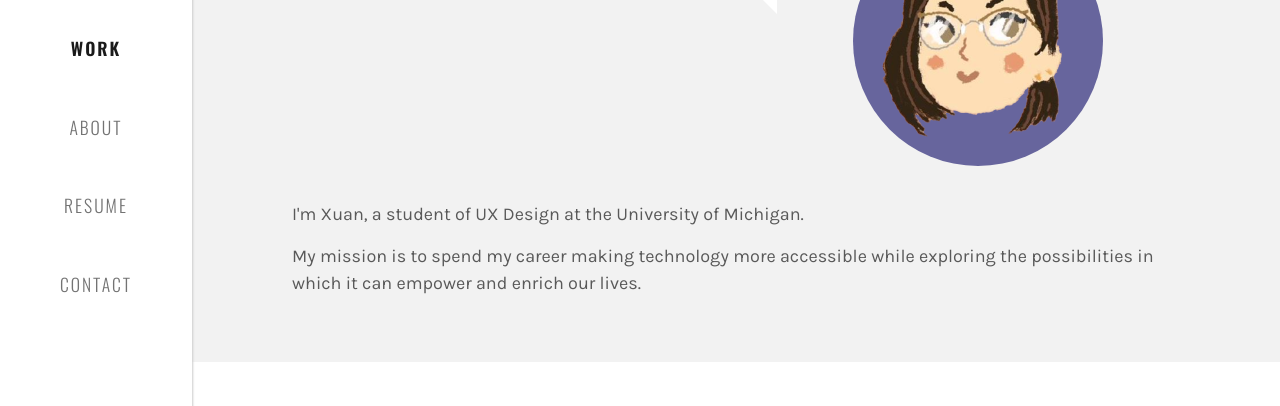
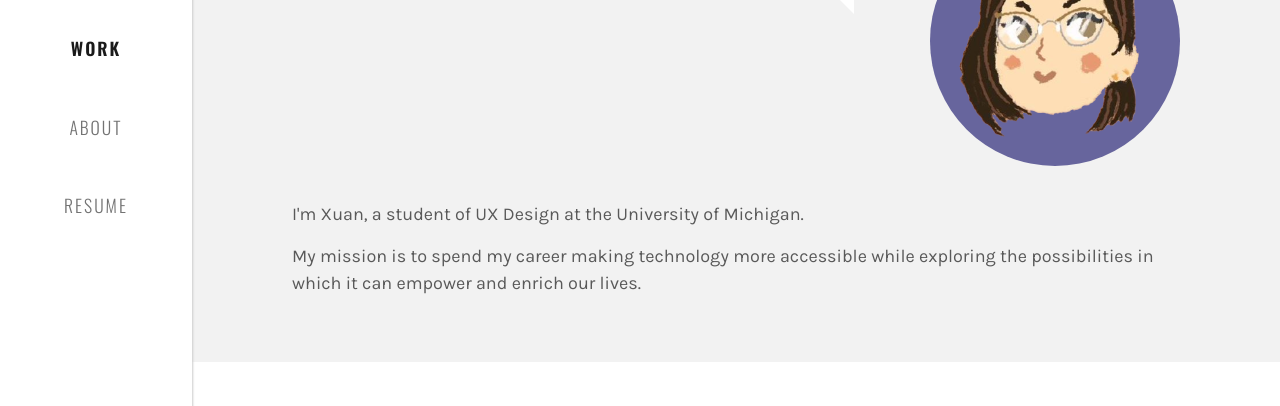
Before and after one commit to justxuit/justxuit.github.io, a plain HTML site: page index.html in a window 1280 px wide. Shown: the part 174-580 px from the top of the page. Drawn offline with nearby package versions, Linux system fonts and the light colour scheme.

Commit message:
Disable contact page and flip card

```diff
--- a/css/master.css
+++ b/css/master.css
@@ -392,50 +392,15 @@ div.intro p {
 }
 
 
-.flip-card {
-    /* flip card effects obtained from:
-    https://www.w3schools.com/howto/howto_css_flip_card.asp */
-    background-color: transparent;
+figure.hello-world-face {
     margin: 40px auto 20px;
     width: 250px;
     height: 250px;
-    perspective: 1000px;
-}
-
-.flip-card-inner {
-    position: relative;
-    width: 100%;
-    height: 100%;
-    border-radius: 50%;
-    -webkit-transition: transform 500ms ease-out;
-    transition: transform 500ms ease-out;
-    transform-style: preserve-3d;
-}
-
-.flip-card-inner img {
     border-radius: 50%;
 }
 
-.flip-card:hover .flip-card-inner,
-.flip-card:focus .flip-card-inner {
-    transform: rotateY(-180deg);
-}
-
-.flip-card-front, .flip-card-back {
-    position: absolute;
-    width: 100%;
-    height: 100%;
-    -webkit-backface-visibility: hidden;
-    backface-visibility: hidden;
-}
-
-.flip-card-front {
-    background-color: transparent;
-}
-
-.flip-card-back {
-    background-color: transparent;
-    transform: rotateY(-180deg);
+.hello-world-face img {
+    border-radius: 50%;
 }
 
 .heading {
--- a/index.html
+++ b/index.html
@@ -18,12 +18,12 @@
 	<script src="https://kit.fontawesome.com/ceba4eca12.js" crossorigin="anonymous"></script>
 	<!-- Global site tag (gtag.js) - Google Analytics -->
 	<script async src="https://www.googletagmanager.com/gtag/js?id=UA-160767132-1"></script>
-	<script>
+	<!-- <script>
 		window.dataLayer = window.dataLayer || [];
 		function gtag(){dataLayer.push(arguments);}
 		gtag('js', new Date());
 		gtag('config', 'UA-160767132-1');
-	</script>
+	</script> -->
 </head>
 <body>
 	<div id="skip-to-main">
@@ -40,7 +40,7 @@
 				<a href="index.html" class="current">Work</a>
 				<a href="about.html">About</a>
 				<a href="resume.html">Resume</a>
-				<a href="contact.html">Contact</a>
+				<!-- <a href="contact.html">Contact</a> -->
 			</nav>
 		</div>
 
@@ -63,16 +63,11 @@
 					</div>
 				</div>
 			</div>
-			<a class="flip-card" tabindex="0">
-				<div class="flip-card-inner">
-					<div class="flip-card-front">
-						<img src="./img/itsa-me2.png" alt="cartoon Xuan" class="">
-					</div>
-					<div class="flip-card-back">
-						<img src="./img/itsa-me-back.png" alt="cartoon Xuan" class="">
-					</div>
-				</div>
-			</a>
+
+			<figure class="hello-world-face">
+				<img src="./img/itsa-me2.png" alt="cartoon Xuan">
+			</figure>
+
 			<div class="intro-text">
 				<p>I'm Xuan, a student of UX Design at the University of Michigan.</p>
 				<p>My mission is to spend my career making technology more accessible while exploring the possibilities in which it can empower and enrich our lives.</p>
```
Also changed, not shown: about.html (+3 -3 lines), resume.html (+3 -3 lines).
